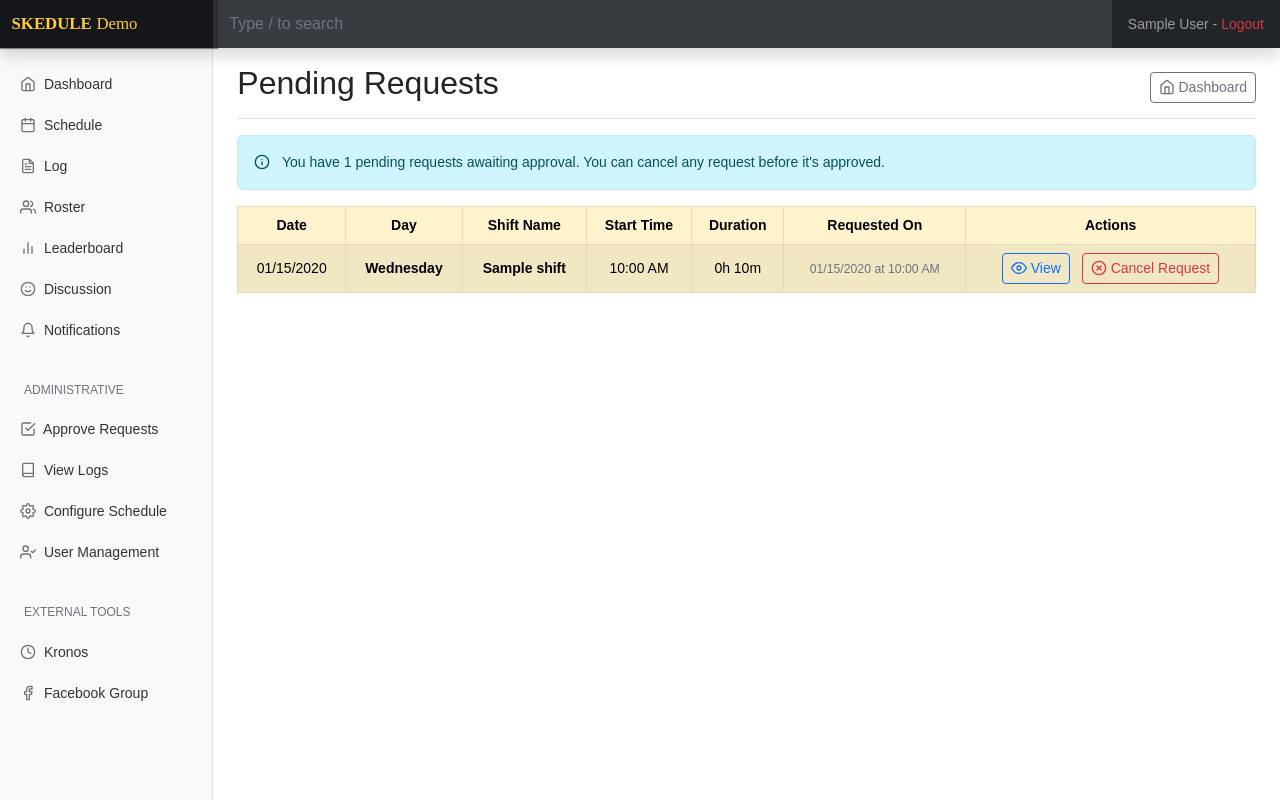
After one commit to Va1a/skedule, a Flask app: page /pending-requests in a window 1280 px wide. The commit adds this page. Run offline with Flask 3, Linux system fonts and the light colour scheme; a user stored in the database is signed in; tables that the repository leaves empty hold one stand-in row (values such as "Sample post").

Commit message:
add upcoming and pending-requests pages.

```diff
--- a/skedule/main/routes.py
+++ b/skedule/main/routes.py
@@ -1,4 +1,5 @@
 from flask import render_template, send_from_directory, Blueprint, abort, flash, redirect, request, url_for
+from sqlalchemy import and_
 from flask_login import login_user, current_user, logout_user, login_required
 from skedule import db, bcrypt
 from skedule.models import User, Day, Shift, Assignment
@@ -105,6 +106,39 @@ def schedule():
 			unavail = True
 	return render_template('schedule.html', unavail=unavail, highlight=highlight, weekdays=weekdays, weekOf=weekOf, days=days, owp=oneWeekPrior(weekOf), owl=oneWeekLater(weekOf), hours=[str(i).zfill(4) for i in range(800, 2400, 100)])
 
+@main.route('/upcoming')
+@login_required
+def upcoming():
+	page = request.args.get('page', 1, type=int)
+	no_pending = request.args.get('no-pending', False, type=bool)
+	per_page = 10
+
+	# Get user's upcoming shifts (from today onwards, both confirmed and pending)
+	today = getLocalizedTime().date()
+	upcoming_assignments = Assignment.query.join(Shift).join(Day).filter(
+		and_(Assignment.user_id == current_user.id, Assignment.request == False if no_pending else True),
+		Day.date >= today
+	).order_by(Shift.startTime.asc()).paginate(
+		page=page, per_page=per_page, error_out=False
+	)
+
+	return render_template('upcoming.html', assignments=upcoming_assignments, no_pending=no_pending)
+
+@main.route('/pending-requests')
+@login_required
+def pendingRequests():
+	page = request.args.get('page', 1, type=int)
+	per_page = 10
+
+	# Get user's pending requests (request=True)
+	pending_assignments = Assignment.query.join(Shift).join(Day).filter(
+		and_(Assignment.user_id == current_user.id, Assignment.request == True)
+	).order_by(Shift.startTime.asc()).paginate(
+		page=page, per_page=per_page, error_out=False
+	)
+
+	return render_template('pending_requests.html', assignments=pending_assignments)
+
 @main.route('/roster')
 @login_required
 def roster():
--- a/skedule/static/main.css
+++ b/skedule/static/main.css
@@ -13,6 +13,7 @@ body {
 a, button, .btn, .clickable {
   transition: all 0.3s ease;
   transform-origin: center;
+  text-decoration: none;
 }
 
 a:hover, button:hover, .btn:hover, .clickable:hover {
--- a/skedule/templates/layout.html
+++ b/skedule/templates/layout.html
@@ -146,7 +146,7 @@
         </h6>
         <ul class="nav flex-column mb-2">
           <li class="nav-item">
-            <a class="nav-link" href="#">
+            <a class="nav-link" href="/admin/approve-requests">
               <span data-feather="check-square" class="align-text-bottom"></span>
               Approve Requests
             </a>
--- /dev/null
+++ b/skedule/templates/pending_requests.html
@@ -0,0 +1,186 @@
+{% extends 'layout.html' %}
+{% block content %}
+<div class="d-flex justify-content-between flex-wrap flex-md-nowrap align-items-center pt-3 pb-2 mb-3 border-bottom">
+  <h1 class="h2">Pending Requests</h1>
+  <div class="btn-toolbar mb-2 mb-md-0">
+    <div class="btn-group">
+      <a href="{{ url_for('main.home') }}" class="btn btn-sm btn-outline-secondary">
+        <span data-feather="home" class="align-text-bottom"></span>
+        Dashboard
+      </a>
+    </div>
+  </div>
+</div>
+
+{% if assignments.items %}
+<div class="alert alert-info" role="alert">
+  <span data-feather="info" class="align-text-bottom me-2"></span>
+  You have {{ assignments.total }} pending requests awaiting approval. You can cancel any request before it's approved.
+</div>
+
+<div class="table-responsive">
+  <table class="table table-striped table-bordered table-hover">
+    <thead class="table-warning">
+      <tr>
+        <th scope="col" class="text-center">Date</th>
+        <th scope="col" class="text-center">Day</th>
+        <th scope="col" class="text-center">Shift Name</th>
+        <th scope="col" class="text-center">Start Time</th>
+        <th scope="col" class="text-center">Duration</th>
+        <th scope="col" class="text-center">Requested On</th>
+        <th scope="col" class="text-center">Actions</th>
+      </tr>
+    </thead>
+    <tbody>
+      {% for assignment in assignments.items %}
+      <tr class="table-warning">
+        <td class="text-center align-middle">
+          {{ assignment.shift.startTime.strftime('%m/%d/%Y') }}
+        </td>
+        <td class="text-center align-middle fw-bold">
+          {{ assignment.shift.startTime.strftime('%A') }}
+        </td>
+        <td class="text-center align-middle">
+          <strong>{{ assignment.shift.name }}</strong>
+        </td>
+        <td class="text-center align-middle">
+          {{ assignment.shift.startTime.strftime('%I:%M %p').lstrip('0') }}
+        </td>
+        <td class="text-center align-middle">
+          {{ (assignment.shift.duration // 100) }}h {{ (assignment.shift.duration % 100) }}m
+        </td>
+        <td class="text-center align-middle">
+          <small class="text-muted">
+            {{ assignment.date_created.strftime('%m/%d/%Y at %I:%M %p').replace(' 0', ' ') }}
+          </small>
+        </td>
+        <td class="text-center align-middle">
+          <a href="{{ url_for('main.viewShift', shift_id=assignment.shift.id) }}"
+             class="btn btn-sm btn-outline-primary me-2"
+             data-bs-toggle="tooltip"
+             title="View shift details">
+            <span data-feather="eye" class="align-text-bottom"></span>
+            View
+          </a>
+          <button type="button"
+                  class="btn btn-sm btn-outline-danger"
+                  onclick="showCancelModal({{ assignment.shift.id }}, '{{ assignment.shift.name }}', '{{ assignment.shift.startTime.strftime('%A, %B %d, %Y at %I:%M %p').replace(' 0', ' ') }}', '{{ assignment.date_created.strftime('%m/%d/%Y at %I:%M %p').replace(' 0', ' ') }}')"
+                  title="Cancel this request">
+            <span data-feather="x-circle" class="align-text-bottom"></span>
+            Cancel Request
+          </button>
+        </td>
+      </tr>
+      {% endfor %}
+    </tbody>
+  </table>
+</div>
+
+<!-- Pagination -->
+{% if assignments.pages > 1 %}
+<nav aria-label="Pending requests pagination">
+  <ul class="pagination justify-content-center">
+    {% if assignments.has_prev %}
+      <li class="page-item">
+        <a class="page-link" href="{{ url_for('main.pendingRequests', page=assignments.prev_num) }}">
+          <span data-feather="chevron-left" class="align-text-bottom"></span>
+          Previous
+        </a>
+      </li>
+    {% else %}
+      <li class="page-item disabled">
+        <span class="page-link">
+          <span data-feather="chevron-left" class="align-text-bottom"></span>
+          Previous
+        </span>
+      </li>
+    {% endif %}
+
+    {% for page_num in assignments.iter_pages() %}
+      {% if page_num %}
+        {% if page_num != assignments.page %}
+          <li class="page-item">
+            <a class="page-link" href="{{ url_for('main.pendingRequests', page=page_num) }}">{{ page_num }}</a>
+          </li>
+        {% else %}
+          <li class="page-item active">
+            <span class="page-link">{{ page_num }}</span>
+          </li>
+        {% endif %}
+      {% else %}
+        <li class="page-item disabled">
+          <span class="page-link">...</span>
+        </li>
+      {% endif %}
+    {% endfor %}
+
+    {% if assignments.has_next %}
+      <li class="page-item">
+        <a class="page-link" href="{{ url_for('main.pendingRequests', page=assignments.next_num) }}">
+          Next
+          <span data-feather="chevron-right" class="align-text-bottom"></span>
+        </a>
+      </li>
+    {% else %}
+      <li class="page-item disabled">
+        <span class="page-link">
+          Next
+          <span data-feather="chevron-right" class="align-text-bottom"></span>
+        </span>
+      </li>
+    {% endif %}
+  </ul>
+</nav>
+{% endif %}
+
+{% else %}
+<div class="text-center py-5">
+  <div class="mb-4">
+    <span data-feather="clock" style="width: 64px; height: 64px; color: #6c757d;"></span>
+  </div>
+  <h3 class="text-muted">No Pending Requests</h3>
+  <p class="text-muted">You don't have any pending shift requests at the moment.</p>
+</div>
+{% endif %}
+
+<!-- Cancel Confirmation Modal -->
+<div class="modal fade" id="cancelModal" tabindex="-1" aria-labelledby="cancelModalLabel" aria-hidden="true">
+  <div class="modal-dialog">
+    <div class="modal-content">
+      <div class="modal-header">
+        <h5 class="modal-title" id="cancelModalLabel">Cancel Shift Request</h5>
+        <button type="button" class="btn-close" data-bs-dismiss="modal" aria-label="Close"></button>
+      </div>
+      <div class="modal-body">
+        <p>Are you sure you want to cancel your request for:</p>
+        <strong id="shiftName"></strong><br>
+        <small class="text-muted" id="shiftDateTime"></small>
+        <br><br>
+        <small class="text-muted">Requested on: <span id="requestedDate"></span></small>
+      </div>
+      <div class="modal-footer">
+        <button type="button" class="btn btn-secondary" data-bs-dismiss="modal">Keep Request</button>
+        <form id="cancelForm" method="POST" class="d-inline">
+          <button type="submit" class="btn btn-danger">
+            <span data-feather="x-circle" class="align-text-bottom me-1"></span>
+            Cancel Request
+          </button>
+        </form>
+      </div>
+    </div>
+  </div>
+</div>
+
+<script>
+function showCancelModal(shiftId, shiftName, shiftDateTime, requestedDate) {
+  document.getElementById('shiftName').textContent = shiftName;
+  document.getElementById('shiftDateTime').textContent = shiftDateTime;
+  document.getElementById('requestedDate').textContent = requestedDate;
+  document.getElementById('cancelForm').action = '/remove-shift-request/' + shiftId;
+
+  const modal = new bootstrap.Modal(document.getElementById('cancelModal'));
+  modal.show();
+}
+</script>
+
+{% endblock %}
```
Also changed, not shown: skedule/templates/dashboard.html (+13 -5 lines), skedule/templates/upcoming.html (added, +210 -0 lines).
